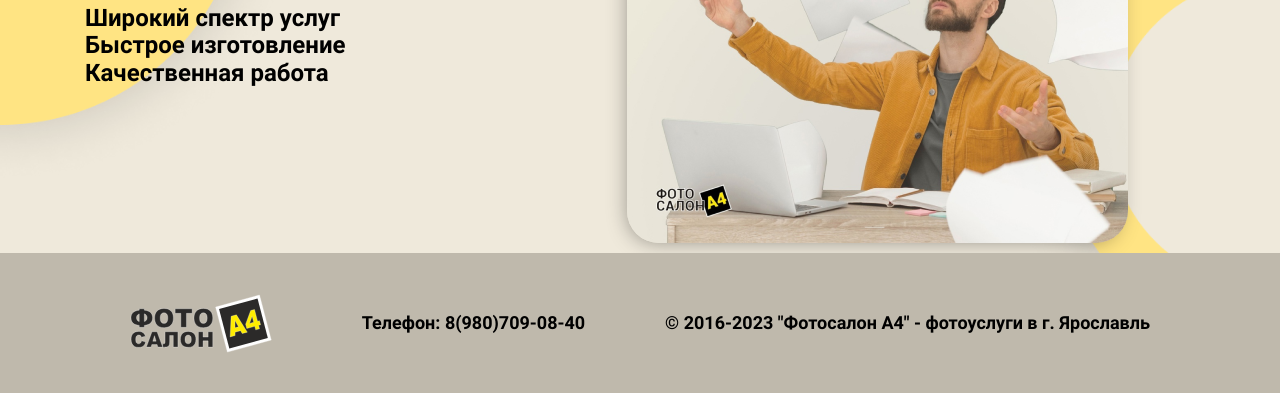
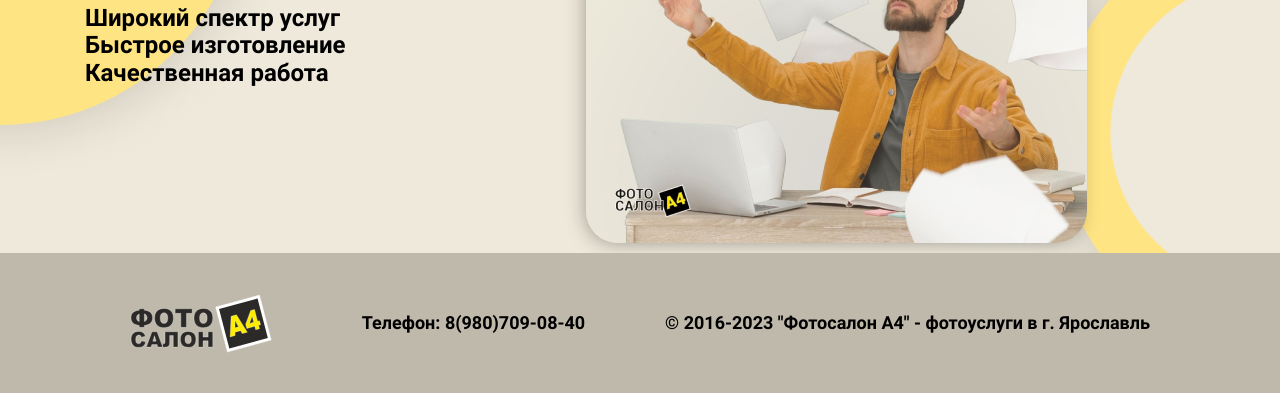
Before and after one commit to Hastle/A4-photo-salon, a React app: page / in a window 1280 px wide. Shown: the part 426-819 px from the top of the page. Built offline with nearby package versions, Linux system fonts and the light colour scheme.

Commit message:
styles for Main page

```diff
--- a/src/pages/Main/styles.module.sass
+++ b/src/pages/Main/styles.module.sass
@@ -15,6 +15,7 @@
 .img_box
 	display: flex
 	justify-content: center
+	max-width: 552px
 	img
 		box-shadow: -4px 4px 21px -6px rgba(0, 0, 0, 0.41)
 		+border-rds
```
